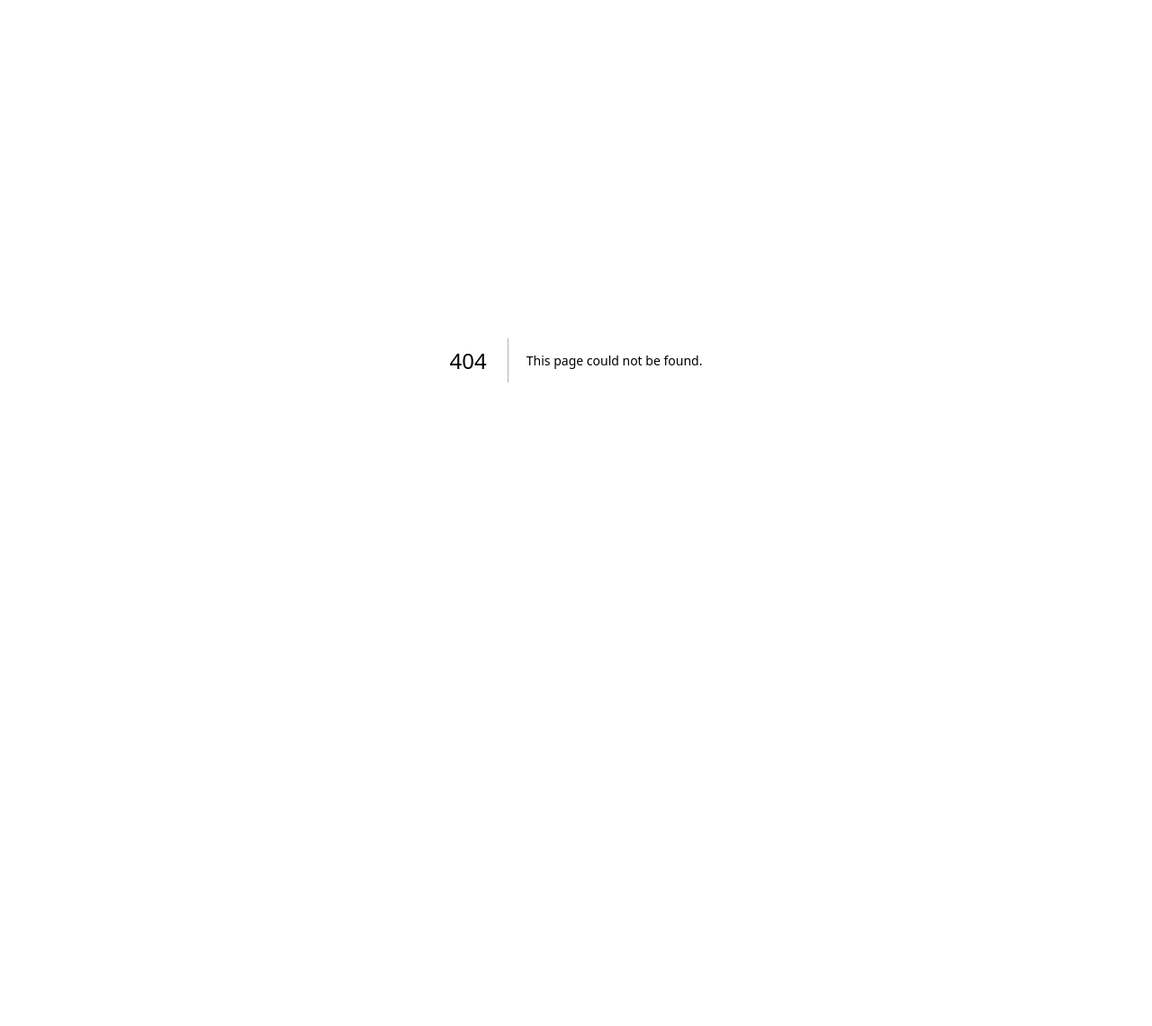
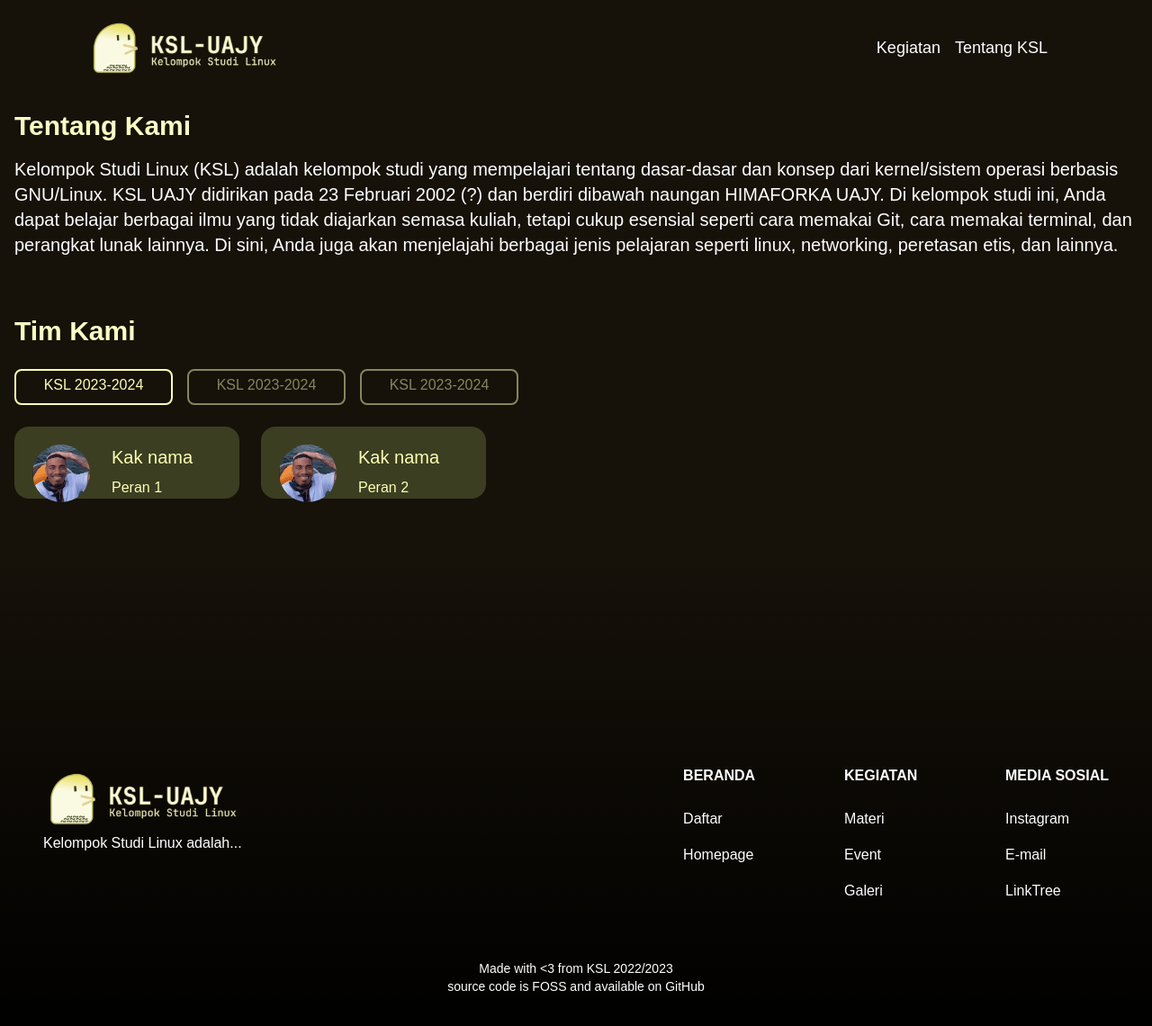
Before and after one commit to ksl-uajy/ksl.himaforka-uajy.org, a Next.js app: page /tentang in a window 1280 px wide. Before the commit this address had no page. Shown: the top 1140 px of the page at 90% size. Before the commit the page ends 800 px from the top, so only its background shows below. Built offline with nearby package versions, Linux system fonts and the light colour scheme.

Commit message:
Handle page

```diff
--- a/components/Footer.tsx
+++ b/components/Footer.tsx
@@ -5,7 +5,7 @@ import { FC, useEffect, useState } from "react";
 const Footer: FC = () => {
   return (
     <>
-      <div className="container mx-auto w-full p-4 font-rubik text-white sm:p-6">
+      <div className="mx-auto w-full bg-gradient-to-t from-black to-transparent p-4 font-rubik text-white sm:p-6">
         <div className="container mx-auto w-full p-6 lg:pt-52">
           <div className="md:flex md:justify-between">
             <div className="mb-6 md:mb-0">
@@ -74,7 +74,7 @@ const Footer: FC = () => {
           </div>
           <div className="pt-16 sm:mx-auto">
             <p className="text-center text-sm text-white">
-              Made with ❤️ from KSL 2022/2023 <br /> source code is FOSS and available on GitHub
+              Made with {"<"}3 from KSL 2022/2023 <br /> source code is FOSS and available on GitHub
             </p>
           </div>
         </div>
--- a/components/Terminal.tsx
+++ b/components/Terminal.tsx
@@ -1,3 +1,4 @@
+import Link from "next/link";
 import React from "react";
 // import {render, Text} from 'ink';
 import { FC, useEffect, useState } from "react";
@@ -40,9 +41,9 @@ const Terminal: FC = () => {
               <span className="text-[#D4FFBA]">{">"} ksl</span> info
               <br />
               Untuk informasi lebih lanjut, klik{" "}
-              <a className="underline" href="#">
+              <Link className="underline" href="/kegiatan">
                 disini.
-              </a>
+              </Link>
               <br />
               <br />
               <span className="text-[#D4FFBA]">{">"} ksl</span> daftar <br />
--- a/pages/index.tsx
+++ b/pages/index.tsx
@@ -1,11 +1,8 @@
 import About from "@/components/About";
 import AboutUs from "@/components/AboutUs";
 import Contact from "@/components/Contact";
-import Event from "@/components/Event";
 import FAQ from "@/components/FAQ";
 import Footer from "@/components/Footer";
-import Gallery from "@/components/Gallery";
-import Modul from "@/components/Modul";
 import Navbar from "@/components/Navbar";
 import Teams from "@/components/Teams";
 import Terminal from "@/components/Terminal";
@@ -32,13 +29,6 @@ const Home = () => {
         <About />
         <Contact />
         <Footer />
-
-        <Modul />
-        <Gallery />
-        <Event />
-
-        <AboutUs />
-        <Teams />
       </div>
     </>
   );
--- a/pages/kegiatan/index.tsx
+++ b/pages/kegiatan/index.tsx
@@ -1,7 +1,17 @@
+import Event from "@/components/Event";
+import Footer from "@/components/Footer";
+import Gallery from "@/components/Gallery";
+import Modul from "@/components/Modul";
+import Navbar from "@/components/Navbar";
+
 const Kegiatan = () => {
   return (
-    <div>
-      <h1>Kegiatan</h1>
+    <div className="bg-[#161109]">
+      <Navbar />
+      <Modul />
+      <Gallery />
+      <Event />
+      <Footer />
     </div>
   );
 };
--- /dev/null
+++ b/pages/tentang/index.tsx
@@ -0,0 +1,18 @@
+import AboutUs from "@/components/AboutUs";
+import Footer from "@/components/Footer";
+import Navbar from "@/components/Navbar";
+import Teams from "@/components/Teams";
+import React from "react";
+
+const index = () => {
+  return (
+    <div className="bg-[#161109]">
+      <Navbar />
+      <AboutUs />
+      <Teams />
+      <Footer />
+    </div>
+  );
+};
+
+export default index;
```
